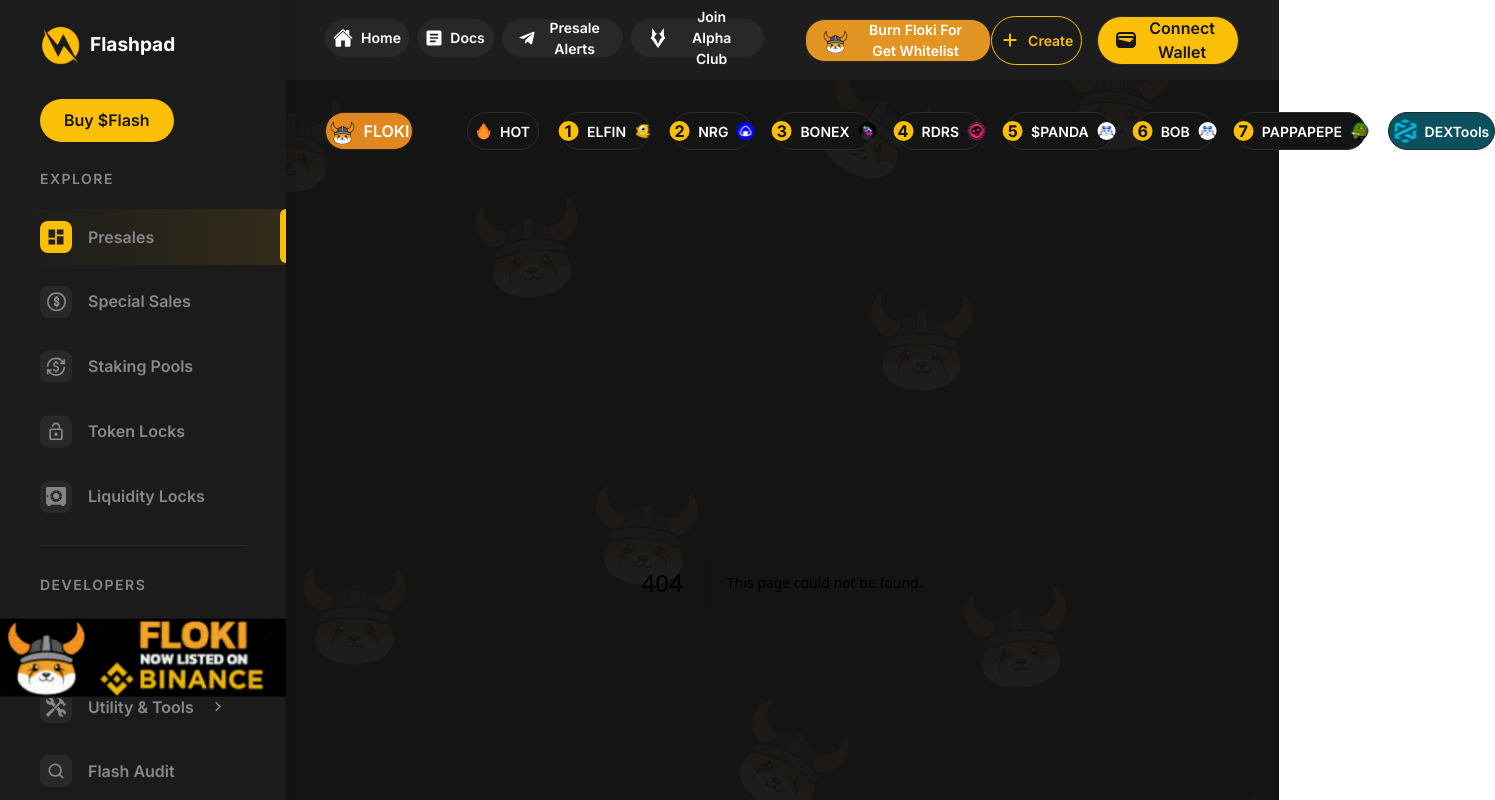
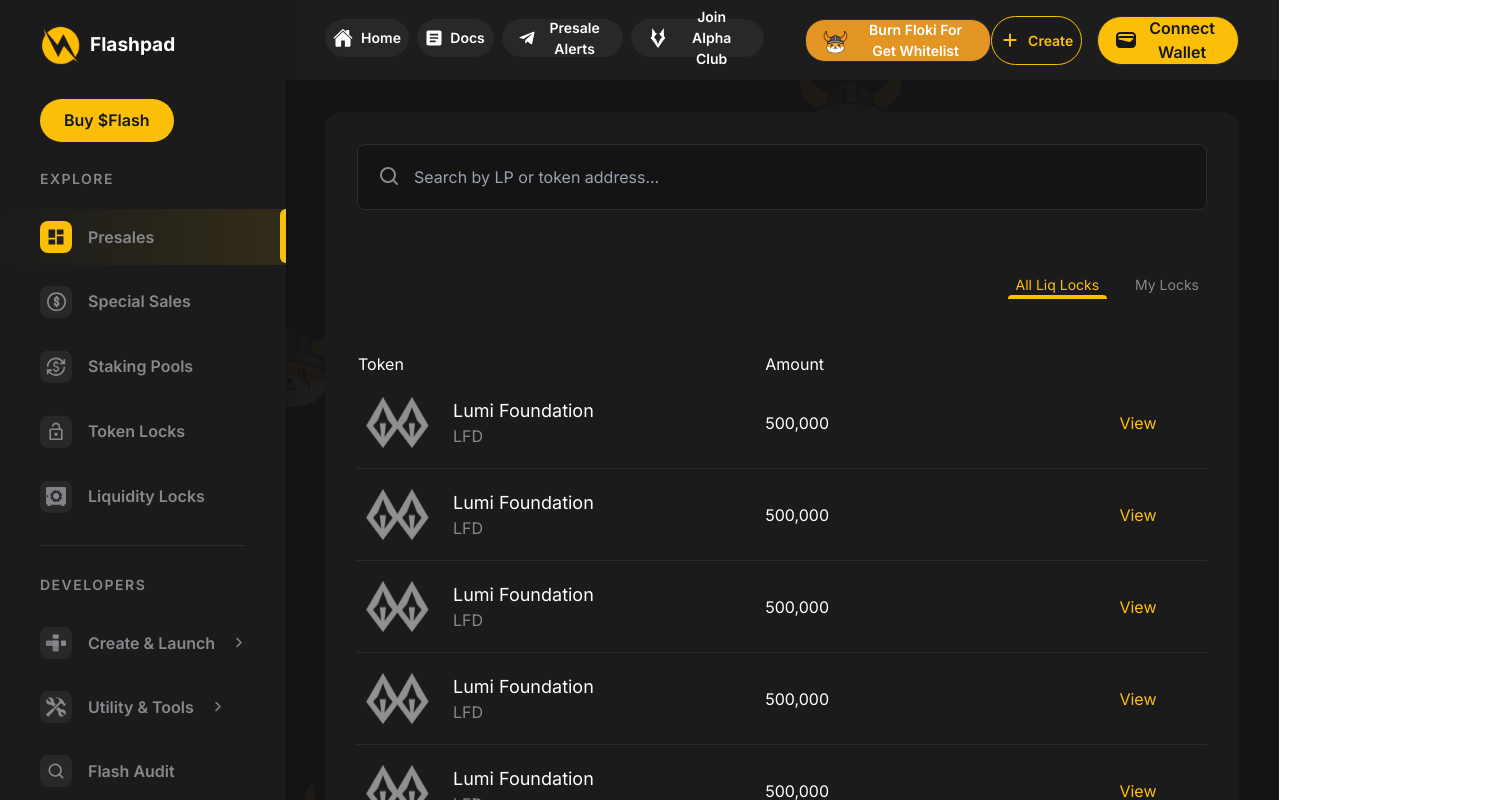
Before and after one commit to bullpull02/Lightning-launchpad-frontend, a Next.js app: page /liquidity-lock in a window 1280 px wide. Before the commit this address had no page. Shown: the top 800 px of the page, 1495 px wide, since content can reach past the window. Built offline with nearby package versions, Linux system fonts and the light colour scheme.

Commit message:
update the headersection

```diff
--- a/src/app/burn/page.js
+++ b/src/app/burn/page.js
@@ -7,6 +7,7 @@
 import Image from "next/image";
 import IconBtn from "@/components/Button/IconBtn";
 import Input from "@/components/Form/Input";
+import HeaderSection from "@/components/HeaderSection";
 
 import BurnBack from "@/assets/image/burn-back.png";
 import Floki from "@/assets/icons/floki.svg";
@@ -44,6 +45,7 @@
   ];
   return (
     <div className="relative min-h-[1300px]">
+      <HeaderSection />
       <HeaderNav />
       <div className="flex flex-row justify-center">
         <div className="mt-[105px] w-[760px] bg-[#1B1B1B] border border-[#2C2C2C] rounded-[16px]">
--- /dev/null
+++ b/src/app/create-token/page.js
@@ -0,0 +1,30 @@
+"use client";
+
+import Image from "next/image";
+
+//! import components
+import DefaultCard from "@/components/Card/DefaultCard";
+import Success from "@/components/Alert/Success";
+
+//! import Image
+import BurnImage from "@/assets/image/burn-image.png";
+
+const CreateToken = () => {
+  return (
+    <div className="relative min-h-[1300px]">
+      <DefaultCard header="Create Token">
+        <div>
+          <Success />
+        </div>
+      </DefaultCard>
+
+      <Image
+        src={BurnImage}
+        alt="image"
+        className="absolute -bottom-16 -right-10"
+      />
+    </div>
+  );
+};
+
+export default CreateToken;
--- a/src/app/flash-audit-result/page.js
+++ b/src/app/flash-audit-result/page.js
@@ -20,6 +20,7 @@
 import IconBtn from "@/components/Button/IconBtn";
 import DefaultCard from "@/components/Card/DefaultCard";
 import AddressInput from "@/components/Form/AddressInput";
+import HeaderSection from "@/components/HeaderSection";
 
 //! import API
 import { GoPlus, ErrorCode } from "@goplus/sdk-node";
@@ -148,7 +149,8 @@
   };
 
   return (
-    <div className="mt-14 min-h-[1300px]">
+    <div className="min-h-[1300px]">
+      <HeaderSection />
       {result === "" ? (
         <div>
           <HeaderNav />
--- a/src/app/layout.js
+++ b/src/app/layout.js
@@ -32,8 +32,8 @@
                   background: `url('${Background.src}') center center`,
                 }}
               >
-                <HeaderSection />
-                <div className="px-10 pb-16">{children}</div>
+                {/* <HeaderSection /> */}
+                <div className="px-10 pb-16 pt-8">{children}</div>
               </div>
             </div>
           </div>
--- /dev/null
+++ b/src/app/liquidity-lock/page.js
@@ -0,0 +1,220 @@
+"use client";
+
+import { useState } from "react";
+
+import Image from "next/image";
+
+//! import Icon
+import SearchIcon from "@/assets/icons/search.svg";
+import EtherIcon from "@/assets/icons/eth.svg";
+
+//! import Image
+import LumiImage from "@/assets/image/lumi.png";
+
+//! import Components
+import DefaultCard from "@/components/Card/DefaultCard";
+
+const LiquidityLock = () => {
+  const [activeTab, setActiveTab] = useState(1);
+  const [page, setPage] = useState(1);
+  const [loadMore, setLoadMore] = useState(false);
+
+  const tableList = [
+    { key: 1 },
+    { key: 2 },
+    { key: 3 },
+    { key: 4 },
+    { key: 5 },
+    { key: 6 },
+    { key: 7 },
+    { key: 8 },
+    { key: 9 },
+    { key: 10 },
+    { key: 11 },
+    { key: 12 },
+    { key: 13 },
+    { key: 14 },
+    { key: 15 },
+    { key: 16 },
+  ];
+
+  const details = [
+    {
+      name: "Total Amount Locked",
+      value: "3,300,000 (3.3%)",
+    },
+    {
+      name: "Total Values Locked",
+      value: "0$",
+    },
+    {
+      name: "LP Address",
+      value: "0x5098C87cF030c97D8Ce9F98F7E5Ac77960cdeE3d",
+    },
+    {
+      name: "Pair Name",
+      value: "Guessing Game",
+    },
+    {
+      name: "Owner",
+      value: "0xd38...719",
+    },
+  ];
+  return (
+    <div className="min-h-[1300px]">
+      {page === 1 ? (
+        <div className="bg-[#1B1B1B] rounded-2xl w-full h-auto p-8">
+          <div className="relative">
+            <input
+              type="text"
+              className="w-full bg-[#141414] border border-[#2C2C2C] rounded-lg p-5 text-base text-[#86888C] pl-14"
+              placeholder="Search by LP or token address..."
+            />
+            <Image
+              src={SearchIcon}
+              alt="image"
+              className="absolute top-5 left-5 w-6 h-6"
+            />
+          </div>
+          <div className="text-[14px] text-[#86888C] flex flex-row justify-end gap-5 mt-16">
+            <div
+              className="relative px-2 cursor-pointer"
+              onClick={() => setActiveTab(1)}
+            >
+              {activeTab === 1 ? (
+                <>
+                  <p className="text-[#FCBF07]">All Liq Locks</p>
+                  <div className="h-[4px] w-[100%] absolute left-0 -bottom-[4px] bg-[#FCBF07] rounded-t-2xl"></div>
+                </>
+              ) : (
+                <p>All</p>
+              )}
+            </div>
+            <div
+              className="relative px-2 cursor-pointer"
+              onClick={() => setActiveTab(2)}
+            >
+              {activeTab === 2 ? (
+                <>
+                  <p className="text-[#FCBF07]">My Liq Locks</p>
+                  <div className="h-[4px] w-[100%] absolute left-0 -bottom-[4px] bg-[#FCBF07] rounded-t-2xl"></div>
+                </>
+              ) : (
+                <p>My Locks</p>
+              )}
+            </div>
+          </div>
+          <table className="text-white w-[100%] mt-14">
+            <thead>
+              <tr className="text-base">
+                <td>Token</td>
+                <td>Amount</td>
+                <td></td>
+              </tr>
+            </thead>
+            <tbody>
+              {tableList.map((item, index) => {
+                if (loadMore) {
+                  return (
+                    <tr className="w-[100%]" key={index}>
+                      <td className="w-[46%] py-5 border-b border-[#2C2C2C]">
+                        <div className="flex flex-row gap-4">
+                          <Image src={LumiImage} alt="image" />
+                          <div className="flex flex-col">
+                            <p className="text-[18px]">Lumi Foundation</p>
+                            <p className="text-[16px] text-[#86888C]">LFD</p>
+                          </div>
+                        </div>
+                      </td>
+                      <td className="w-[40%] py-5 border-b border-[#2C2C2C]">
+                        500,000
+                      </td>
+                      <td
+                        className="py-5 border-b border-[#2C2C2C] w-[10%] text-[16px] text-[#FCBF07] cursor-pointer"
+                        onClick={() => setPage(2)}
+                      >
+                        View
+                      </td>
+                    </tr>
+                  );
+                } else if (loadMore === false && index < 10) {
+                  return (
+                    <tr className="w-[100%]" key={index}>
+                      <td className="w-[46%] py-5 border-b border-[#2C2C2C]">
+                        <div className="flex flex-row gap-4">
+                          <Image src={LumiImage} alt="image" />
+                          <div className="flex flex-col">
+                            <p className="text-[18px]">Lumi Foundation</p>
+                            <p className="text-[16px] text-[#86888C]">LFD</p>
+                          </div>
+                        </div>
+                      </td>
+                      <td className="w-[40%] py-5 border-b border-[#2C2C2C]">
+                        500,000
+                      </td>
+                      <td
+                        className="py-5 border-b border-[#2C2C2C] w-[10%] text-[16px] text-[#FCBF07] cursor-pointer"
+                        onClick={() => setPage(2)}
+                      >
+                        View
+                      </td>
+                    </tr>
+                  );
+                }
+              })}
+            </tbody>
+          </table>
+          <div
+            className="text-base text-[#FCBF07] mt-8 cursor-pointer"
+            onClick={() => setLoadMore(!loadMore)}
+          >
+            {loadMore === true ? "Load Less" : "Load More"}
+          </div>
+        </div>
+      ) : (
+        <div className="flex flex-col gap-5">
+          <div className="w-[100%] bg-[#1B1B1B] py-4 px-3 flex flex-row justify-center text-white text-[14px] gap-3 items-center rounded-[37px]">
+            <p>Connect Network To</p>
+            <div className="flex flex-row justify-center items-center bg-[#282828] rounded-full p-2">
+              <Image src={EtherIcon} alt="icon" />
+            </div>
+            <p>Ethereum</p>
+          </div>
+          <DefaultCard header="Other Liquidity Lock info">
+            <div className="flex flex-col text-white text-base">
+              {details.map((item, index) => (
+                <div
+                  className="flex flex-row justify-between items-center py-5 border-b border-b-[#2C2C2C]"
+                  key={index}
+                >
+                  <p> {item.name} </p>
+                  <p> {item.value} </p>
+                </div>
+              ))}
+            </div>
+          </DefaultCard>
+          <DefaultCard header="Lock Records">
+            <table className="text-white text-base w-[100%]">
+              <thead>
+                <tr>
+                  <td className="p-1 font-bold">Amount</td>
+                  <td className="p-1 font-bold">Lock time</td>
+                  <td className="p-1 font-bold">Unlock time</td>
+                </tr>
+              </thead>
+              <tbody>
+                <tr>
+                  <td className="w-[10%] p-1">3,300,000</td>
+                  <td className="w-[10%] p-1">2023-08-21 21:09</td>
+                  <td className="w-[10%] p-1">2023-09-20 21:07</td>
+                </tr>
+              </tbody>
+            </table>
+          </DefaultCard>
+        </div>
+      )}
+    </div>
+  );
+};
+
+export default LiquidityLock;
--- a/src/app/page.js
+++ b/src/app/page.js
@@ -8,6 +8,7 @@
 import Synaps from "@/assets/icons/synaps-logo.svg";
 import Dextools from "@/assets/icons/dextools-logo.svg";
 import Floki from "@/assets/icons/floki-logo.svg";
+import HeaderSection from "@/components/HeaderSection";
 
 const HomePage = () => {
   const flash_ecosystem = [
@@ -45,6 +46,8 @@
     },
   ];
   return (
+    <div>
+      <HeaderSection />
       <div className="pt-[127px]">
         <p className="text-white text-[42px] text-center font-bold">Stats</p>
         <div className="mt-[60px] flex justify-between gap-x-[30px]">
@@ -112,6 +115,7 @@
           </div>
         </div>
       </div>
+    </div>
   );
 };
 
--- a/src/app/presales/page.js
+++ b/src/app/presales/page.js
@@ -1,7 +1,8 @@
 import HeaderNav from "@/components/HeaderNav";
 import SearchInput from "@/components/Form/SearchInput";
-import Select from "@/components/Form/Select";
+import Select from "@/components/Form/RoundedSelect";
 import PresalesCard from "@/components/Card/PresalesCard";
+import HeaderSection from "@/components/HeaderSection";
 
 const PresalPage = () => {
   const presalesList = [
@@ -32,6 +33,7 @@
   ];
   return (
     <div>
+      <HeaderSection />
       <HeaderNav />
       <div className="mt-6 flex justify-between">
         <SearchInput />
--- /dev/null
+++ b/src/components/Alert/Success/index.js
@@ -0,0 +1,19 @@
+import Image from "next/image";
+
+//! import icons
+import SuccessIcon from "@/assets/icons/success.svg";
+
+const AlertSuccess = () => {
+  return (
+    <div className="bg-[#0B5E0A] px-6 py-5 flex flex-row items-start gap-2 rounded-[8px]">
+      <Image src={SuccessIcon} alt="icon" />
+      <p className="text-white text-[14px]">
+        All created tokens include an Audit. <br />
+        Audits can be found <span className="text-[#FCBF07 ]">here</span>.
+        Created tokens also get Audit badge on FlashPad presales automatically.
+      </p>
+    </div>
+  );
+};
+
+export default AlertSuccess;
--- a/src/components/HeaderSection/index.js
+++ b/src/components/HeaderSection/index.js
@@ -21,7 +21,7 @@
 
 const HeaderSection = () => {
   return (
-    <div className="gap-x-[22px] flex py-8 pl-10">
+    <div className="gap-x-[22px] flex pb-8 pl-10">
       <div className="mr-8">
         <IconBtn
           icon={Floki}
```
Also changed, not shown: src/assets/icons/success.svg (added), src/components/Form/RoundedSelect/index.js (renamed from src/components/Form/Select/index.js). Lines whose indentation alone changed are shown as unchanged.
